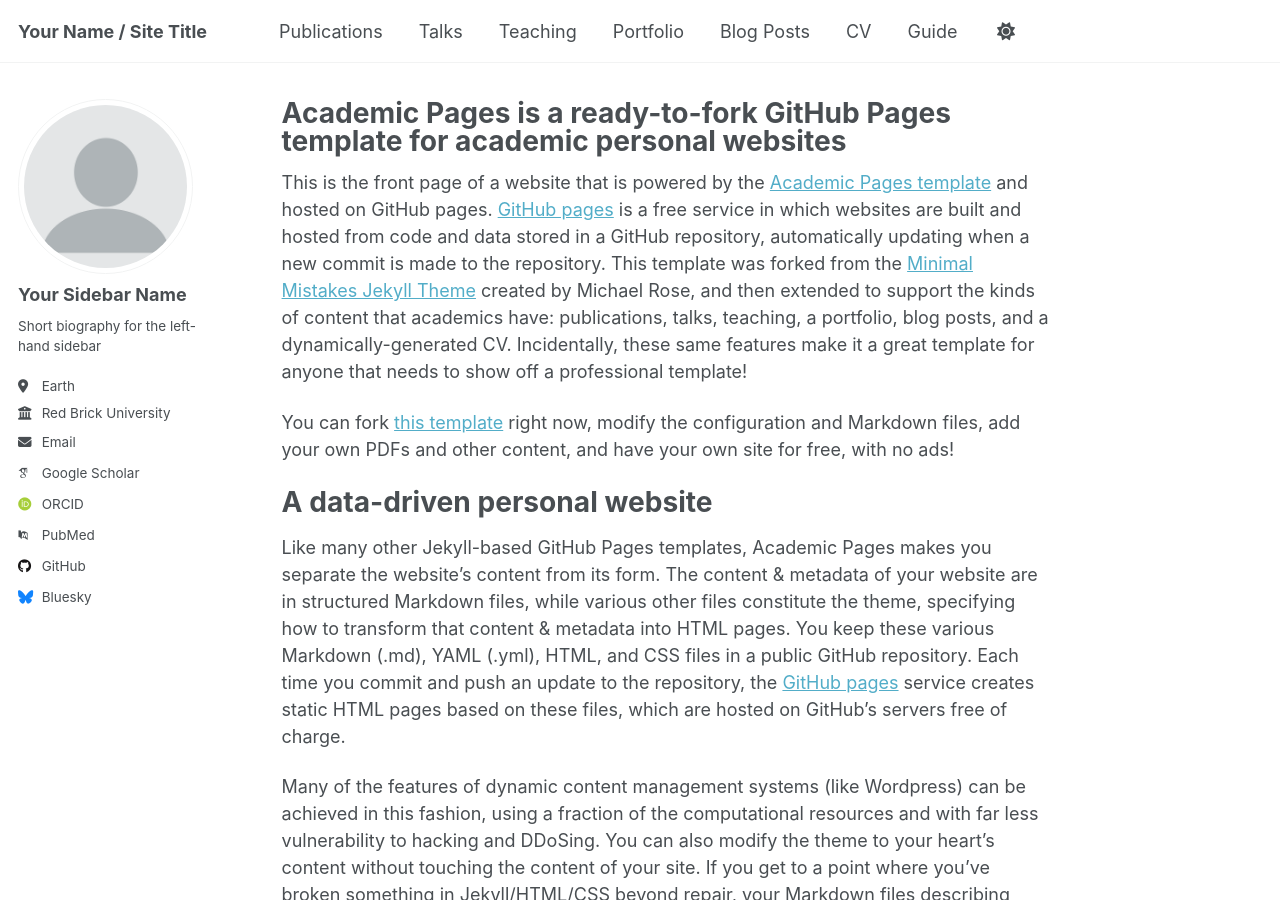
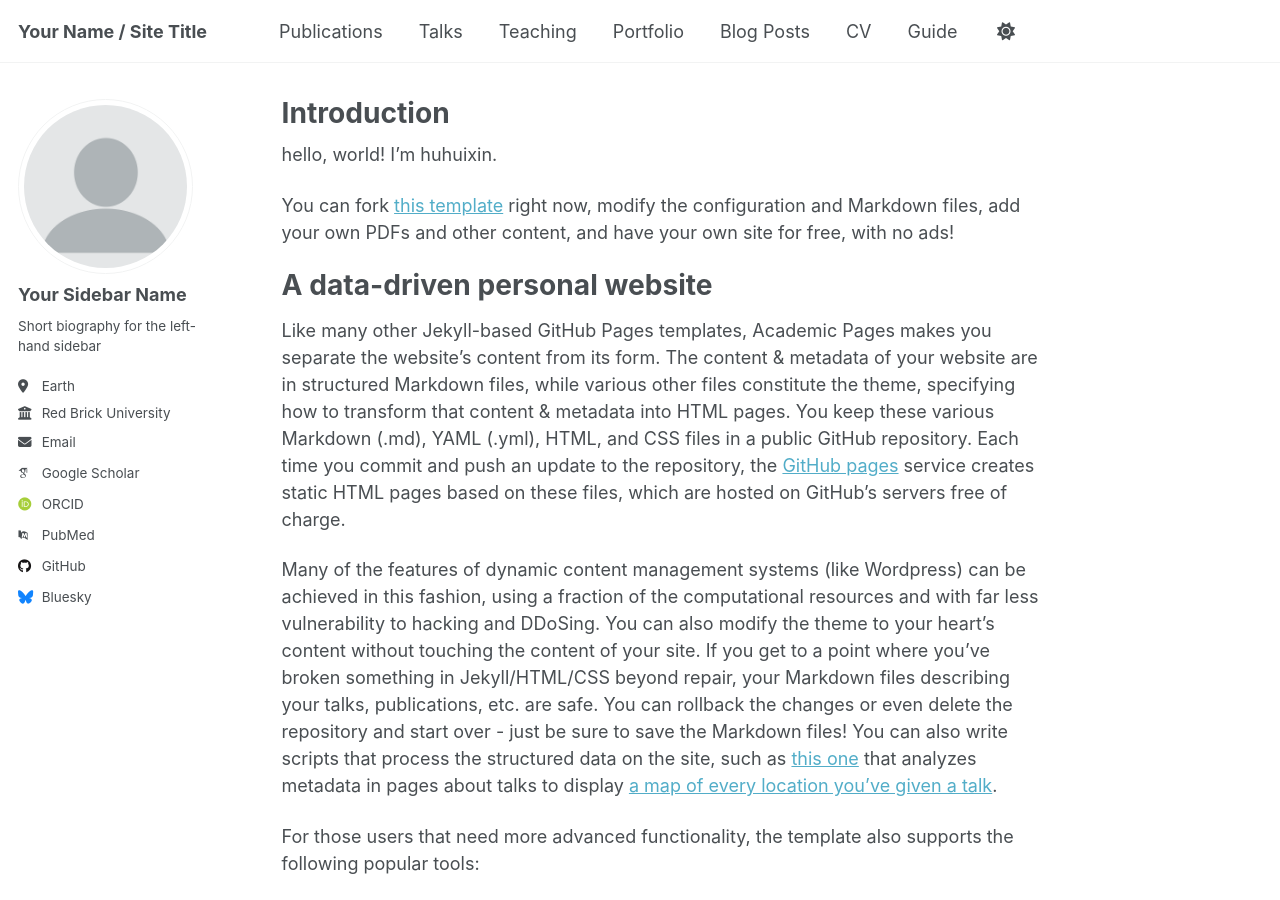
Before and after one commit to huhuixin-mm/huhuixin-mm.github.io, a Jekyll site: the page built from _pages/about.md, in a window 1280 px wide and 900 px high. Built offline with Jekyll 4.4.1, drawn with Linux system fonts in a browser that asks for light colours; some web fonts are replaced; a script that is not in the unit is left out.

Commit message:
Revise about page title and content
Updated the title and content of the about page to introduce the site and its purpose.

```diff
--- a/_pages/about.md
+++ b/_pages/about.md
@@ -1,13 +1,13 @@
 ---
 permalink: /
-title: "Academic Pages is a ready-to-fork GitHub Pages template for academic personal websites"
+title: "Introduction"
 author_profile: true
 redirect_from:
   - /about/
   - /about.html
 ---
 
-This is the front page of a website that is powered by the [Academic Pages template](https://github.com/academicpages/academicpages.github.io) and hosted on GitHub pages. [GitHub pages](https://pages.github.com) is a free service in which websites are built and hosted from code and data stored in a GitHub repository, automatically updating when a new commit is made to the repository. This template was forked from the [Minimal Mistakes Jekyll Theme](https://mmistakes.github.io/minimal-mistakes/) created by Michael Rose, and then extended to support the kinds of content that academics have: publications, talks, teaching, a portfolio, blog posts, and a dynamically-generated CV. Incidentally, these same features make it a great template for anyone that needs to show off a professional template!
+hello, world! I'm huhuixin.
 
  You can fork [this template](https://github.com/academicpages/academicpages.github.io) right now, modify the configuration and Markdown files, add your own PDFs and other content, and have your own site for free, with no ads!
 
```
